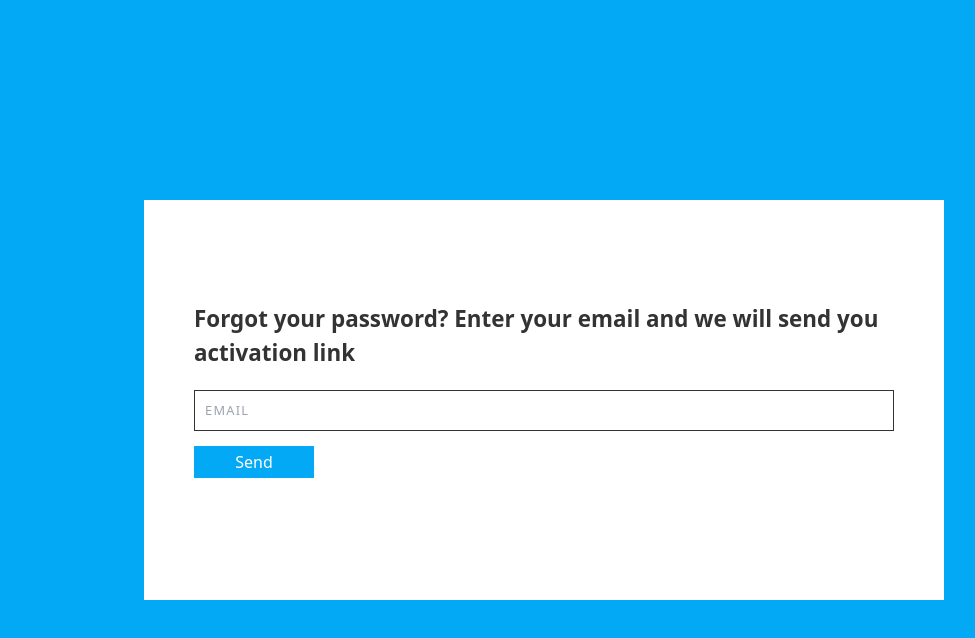
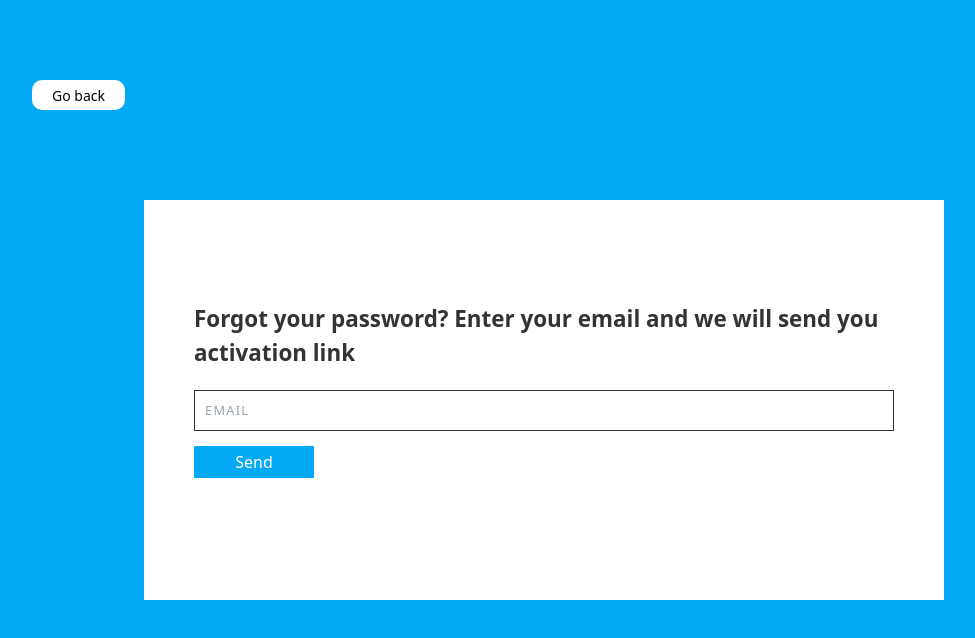
Before and after one commit to Zaniew1/MERN-Logging, a React (Vite) app in the folder client/: page /forgetPassword in a window 1280 px wide. Shown: the top 638 px of the page, without its empty margins (96-1071 px from the left). Built offline with nearby package versions, Linux system fonts and the light colour scheme.

Commit message:
finish all components

```diff
--- a/client/src/components/ForgetPassword.tsx
+++ b/client/src/components/ForgetPassword.tsx
@@ -1,10 +1,12 @@
 import { useState } from "react";
+import {useNavigate } from "react-router-dom";
 import '../index.css';
 import '../style.css';
 export const ForgetPassword = () => {
     const [email, setEmail] = useState<string>('');
     const [error, setError] = useState<string>("")
     const [success, setSuccess] = useState<string>("")
+    const navigate = useNavigate();
 
     function forgetPassword (e: React.SyntheticEvent<EventTarget>): void {
         e.preventDefault();
@@ -31,8 +33,12 @@ export const ForgetPassword = () => {
           setError('Coś się nie udało, spróbuj ponownie później')
         });
       }
+      function goBack(){
+        navigate(-1);
+      }
     return (
         <div className={`wrapper`}>
+            <div className="goBack" onClick={goBack}>Go back</div>
             <main className="container" >
             <div className='form signInForm'>
                 <form>
--- a/client/src/components/Home.tsx
+++ b/client/src/components/Home.tsx
@@ -1,17 +1,26 @@
 import {Link} from 'react-router-dom'
+import {UserInfo} from './UserInfo'
+import {useState} from 'react'
 import '../style.css';
 export const Home = ()=>{
+    const [loggedin, setLoggedin] = useState<boolean>(false);
+    const a = true;
+    if(!a){
+        setLoggedin(true);
+    }
     return (
         <div className="home" >
             <header className="home__header">
-                <div  className="home__header__logo">Logo</div>
+                <div  className="home__header__logo">Logging App</div>
                 <nav className="home__nav">
-                    <Link className="home__nav__link" to={"/login"}>Login/Register</Link>
+                    <Link className="home__nav__link" to={"/login"}>Login</Link>
                 </nav>
             </header>
 
             <article className="home__content" >
-
+                <div className="home__content__conatiner">
+                    {!loggedin ? <p className="home__content__text">Nie jesteś zalogowany, zaloguj się aby uzyskać dostęp</p> : <UserInfo name={'Mateusz'} email={'abw@wp.pl'}/>}
+                </div>
             </article >
         </div>
     )
--- a/client/src/components/RegistrationLoginPage.tsx
+++ b/client/src/components/RegistrationLoginPage.tsx
@@ -1,14 +1,19 @@
 import { Login } from './/Login';
 import { Registration } from './Registration';
+import {useNavigate } from "react-router-dom";
 import '../index.css';
 import '../style.css';
 import { useState } from 'react';
 export const RegistrationLoginPage = () =>{
-const [slider, setSlider] = useState<boolean>(false)
+const [slider, setSlider] = useState<boolean>(false);
+const navigate = useNavigate();
 
+function goBack(){
+  navigate(-1);
+}
     return (
     <div className={`wrapper ${slider == false ? "" : "slide"}`}>
-
+        <div className="goBack" onClick={goBack}>Go back</div>
         <main className="container" >
         <div className="box signin">
           <h2 className="header">Already have an account ?</h2>
--- a/client/src/components/ResetPassword.tsx
+++ b/client/src/components/ResetPassword.tsx
@@ -1,11 +1,14 @@
 import { useState } from "react";
+import {  useNavigate } from "react-router-dom";
 import '../index.css';
 import '../style.css';
 export const ResetPassword = () => {
     const [password, setPassword] = useState<string>('');
     const [passwordConfirm, setPasswordConfirm] = useState<string>('');
     const [error, setError] = useState<string>("")
-    const [success, setSuccess] = useState<string>("")
+    const [success, setSuccess] = useState<string>("");
+    const navigate = useNavigate();
+
     function resetPassword (e: React.SyntheticEvent<EventTarget>): void {
         e.preventDefault();
         if(!password || !passwordConfirm){
@@ -35,7 +38,10 @@ export const ResetPassword = () => {
         })
         .then((result) => {
             console.log(result)
-          setSuccess('Udało się zresetować hasło')
+          setSuccess('Udało się zresetować hasło');
+          setTimeout(()=>{
+            navigate('/');
+          }, 500)
           setError('');
         })
         .catch((error) => {
@@ -44,6 +50,7 @@ export const ResetPassword = () => {
           setSuccess('');
         });
       }
+
     return (
         <div className={`wrapper`}>
             <main className="container" >
--- /dev/null
+++ b/client/src/components/UserInfo.tsx
@@ -0,0 +1,7 @@
+export const UserInfo = (props:{name:string, email:string}) => {
+    return (
+        <div>
+            <p className="home__content__text">{`Witaj  ${props.name}, twój email to: ${props.email} jesteś zalogowany w mojej aplikacji`}</p>
+        </div>
+    );
+}
--- a/client/src/style.css
+++ b/client/src/style.css
@@ -19,6 +19,22 @@
     display: flex;
     justify-content: center;
     align-items: center;
+}
+.goBack{
+    display: flex;
+    justify-content: center;
+    align-items: center;
+    width: auto;
+    padding: 0 20px;
+    background-color: #fff;
+    height: 30px;
+    font-size: 14px;
+    color: #000;
+    position: absolute;
+    border-radius: 10px;
+    top: 10%;
+    left: 10%;
+    cursor: pointer;
 }
 .box{
     position: relative;
@@ -158,7 +174,7 @@ input{
     min-height: 100vh;
 }
 .home__header{
-    height: 80px;
+    height: 10vh;
     display:flex;
     justify-content: space-between;
     align-items: center;
@@ -169,8 +185,12 @@ input{
     justify-content: center;
     align-items: center;
     width: 30%;
-    background-color: red;
+    background-color: #03a9f4;
     height: 100%;
+    font-size: 28px;
+    color: #fff;
+    font-weight: bold;
+    letter-spacing: 1px;
 }
 .home__nav{
     display: flex;
@@ -178,16 +198,37 @@ input{
     align-items: center;
     width: 70%;
     height: 100%;
-    background-color: green;
+    background-color: #03a9f4;;
 }
 .home__nav__link{
     transition: .3s ease-in-out;
     margin-right: 80px;
+    color: #fff;
+    font-size: 20px;
+    font-weight: 600;
+    padding: 20px;
+    cursor: pointer;
 }
 .home__nav__link:hover{
-    color:#03a9f4
+    color:#f43648
 }
 .home__content{
+        display: flex;
+    justify-content: center;
+    align-items: center;
+    background-color: rgba(3,169,244, 0.125);
     height: 90vh;
-    background-color: #000;
+    width: 100%;
 }
+.home__content__conatiner{
+    display: flex;
+    justify-content: center;
+    align-items: center;
+    width:100%;
+    height: 100%;
+}
+.home__content__text{
+    margin: 20px 40px;
+    font-size: 32px;
+    color: #000;
+}
```
Also changed, not shown: client/src/components/WelcomeCard.tsx (added, +9 -0 lines).
